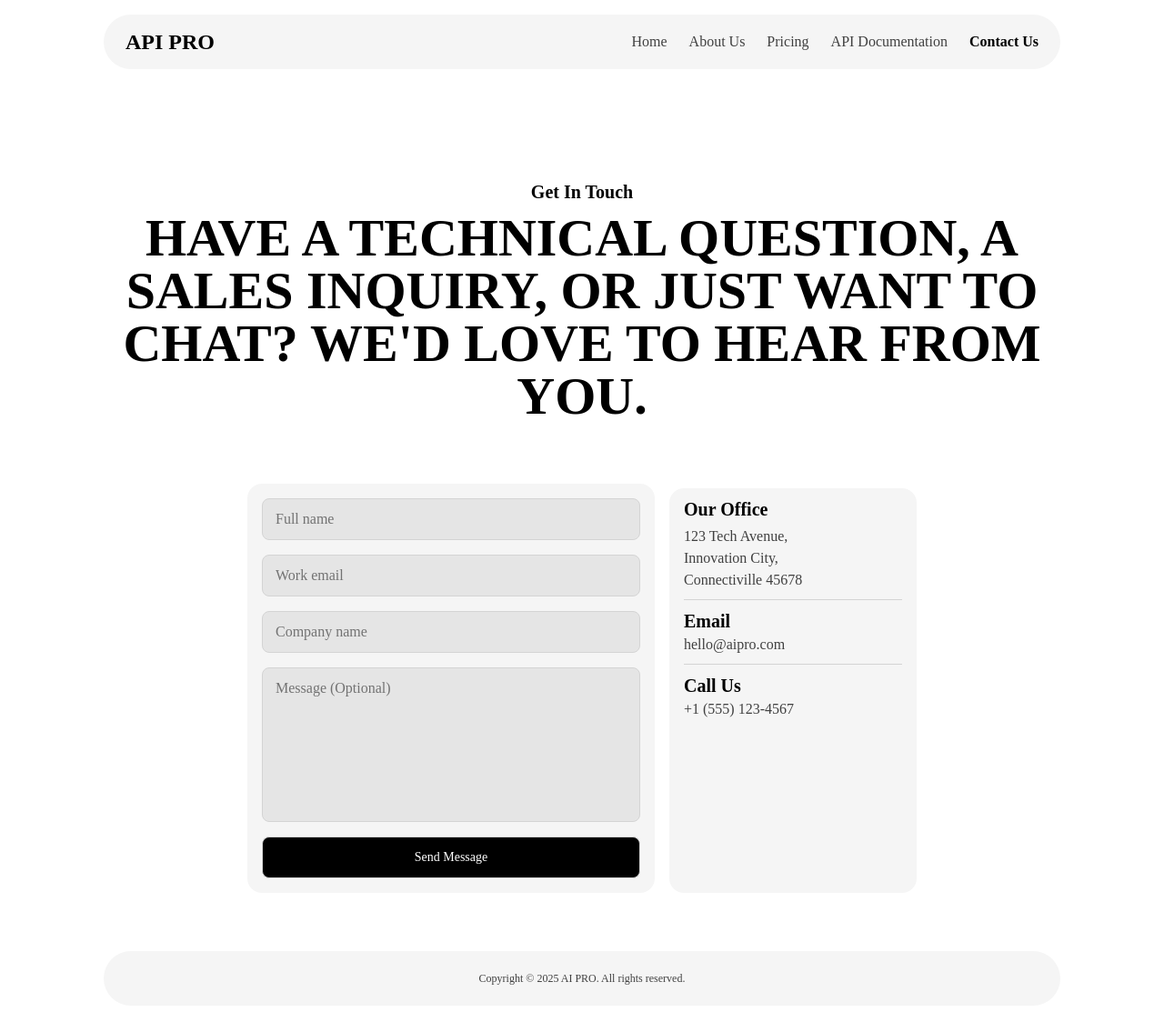
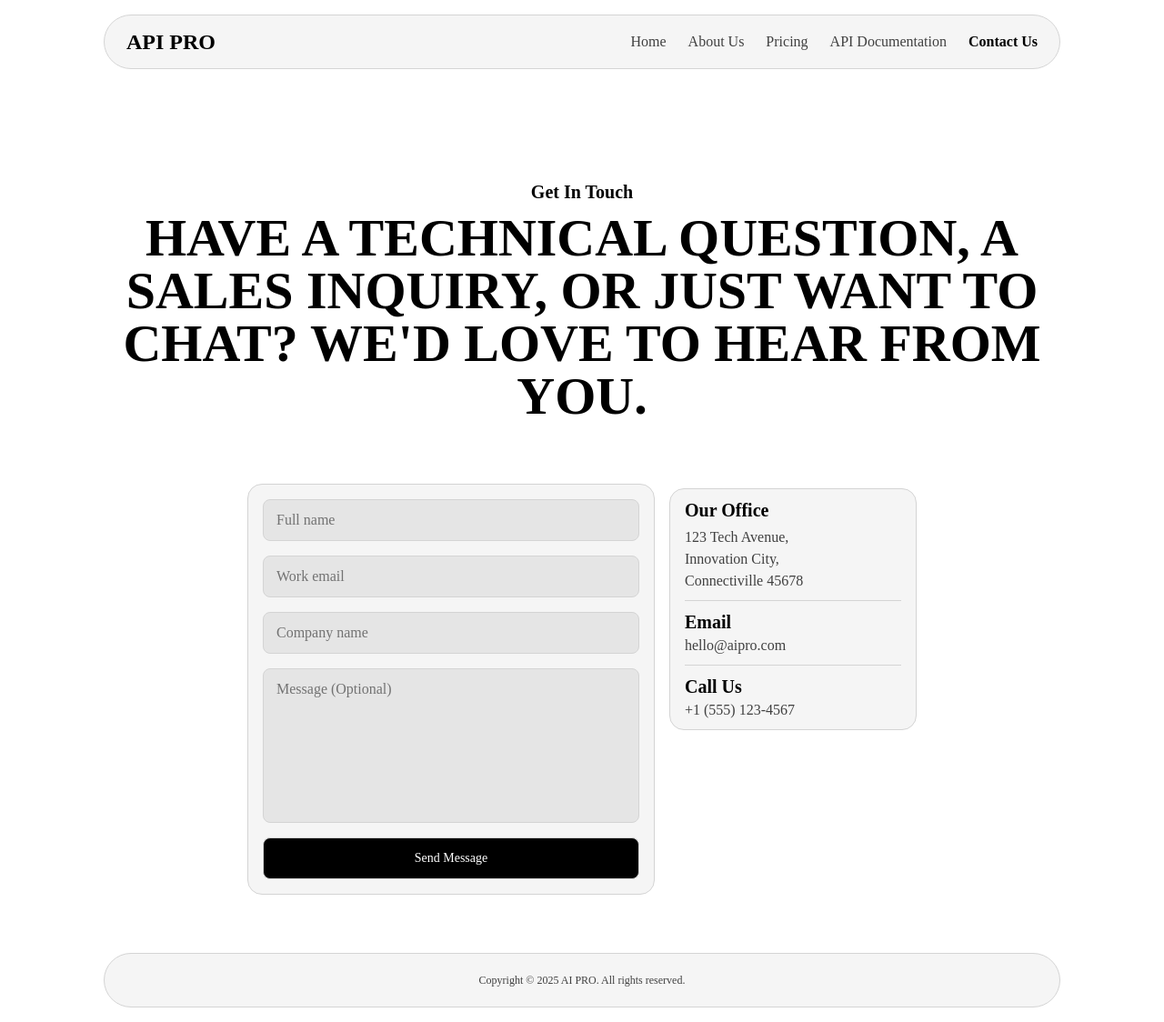
Before and after one commit to ilhamifham/task-by-hsenidmobile, a Vue app: page /contact-us in a window 1280 px wide. Shown: the whole page at 91% size. Built offline with nearby package versions, Linux system fonts and the light colour scheme; a web font is replaced by a local one.

Commit message:
Styles some components

```diff
--- a/src/components/Card.vue
+++ b/src/components/Card.vue
@@ -8,7 +8,7 @@ defineProps({
 </script>
 
 <template>
-    <li :class="`bg-neutral-100 p-4 rounded-2xl mb-4 last:mb-0 md:mb-0 md:w-90 xl:w-85 ${customClass}`">
+    <li :class="`bg-neutral-100 p-4 rounded-2xl mb-4 last:mb-0 md:mb-0 md:w-90 xl:w-85 border border-neutral-300 ${customClass}`">
         <slot />
     </li>
 </template>
--- a/src/components/Footer.vue
+++ b/src/components/Footer.vue
@@ -1,6 +1,6 @@
 <template>
     <footer class="p-4">
-        <div class="bg-neutral-100 p-2 px-6 flex items-center justify-center rounded-full h-15 max-w-[65.75rem] mx-auto text-xs text-center">
+        <div class="bg-neutral-100 p-2 px-6 flex items-center justify-center rounded-full h-15 max-w-[65.75rem] mx-auto text-xs text-center border border-neutral-300">
             Copyright © 2025 AI PRO. All rights reserved.
         </div>
     </footer>
--- a/src/components/Header.vue
+++ b/src/components/Header.vue
@@ -48,7 +48,7 @@ onUnmounted(() => {
 
 <template>
     <header class="p-4 sticky top-0">
-        <div class="bg-neutral-100 p-2 pl-6 flex items-center justify-between rounded-full relative h-15 max-w-[65.75rem] mx-auto lg:pr-6">
+        <div class="bg-neutral-100 p-2 pl-6 flex items-center justify-between rounded-full relative h-15 max-w-[65.75rem] mx-auto border border-neutral-300 lg:pr-6">
             <RouterLink to="/" class="font-bold text-2xl text-black">API PRO</RouterLink>
             <button @click.stop="handleToggleNav" class="bg-black text-white border border-neutral-300 rounded-full transition-[background-color] duration-300 hover:bg-neutral-200 hover:text-black lg:hidden">
                 <svg v-if="isToggleNav" viewBox="0 0 24 24" class="w-10 h-10">
@@ -62,7 +62,7 @@ onUnmounted(() => {
                 </svg>
                 <span class="sr-only">{{ isToggleNav ? "close" : "menu" }}</span>
             </button>
-            <nav :class="!isToggleNav && 'invisible opacity-0 overflow-hidden'" ref="navElement" class="absolute top-19 left-0 right-0 rounded-2xl bg-neutral-100 p-4 text-lg font-medium duration-300 lg:static lg:visible lg:overflow-visible lg:opacity-100 lg:p-0 lg:border-0 lg:rounded-none lg:duration-[0ms] lg:text-base">
+            <nav :class="!isToggleNav && 'invisible opacity-0 overflow-hidden'" ref="navElement" class="absolute top-19 left-0 right-0 rounded-2xl bg-neutral-100 p-4 text-lg border border-neutral-300 font-medium duration-300 lg:static lg:visible lg:overflow-visible lg:opacity-100 lg:p-0 lg:border-0 lg:rounded-none lg:duration-[0ms] lg:text-base">
                 <ul class="-mt-1.75 -mb-2 lg:flex lg:mt-0 lg:mb-0">
                     <li v-for="(link, index) in links" :key="index" class="mb-4.25 last:mb-0 transition-all duration-300 hover:text-black lg:mb-0 lg:mr-6 lg:last:mr-0">
                         <RouterLink @click="handleToggleNav" :to="link.url" active-class="font-bold text-black" class="block">{{ link.name }}</RouterLink>
--- a/src/views/ContactUsView.vue
+++ b/src/views/ContactUsView.vue
@@ -11,14 +11,14 @@ import Button from '../components/Button.vue';
             <H1>Have a technical question, a sales inquiry, or just want to chat? We'd love to hear from you.</H1>
         </div>
         <div class="md:flex md:gap-4 xl:justify-center">
-            <form class="bg-neutral-100 p-4 rounded-2xl text-black max-w-md mt-14.75 flex-1">
+            <form class="bg-neutral-100 p-4 rounded-2xl text-black max-w-md mt-14.75 flex-1 border border-neutral-300">
                 <input type="text" name="full-name" placeholder="Full name" class="block w-full bg-neutral-200 rounded-lg border border-neutral-300 py-2.5 px-3.5 mb-4">
                 <input type="email" name="email" placeholder="Work email" class="block w-full bg-neutral-200 rounded-lg border border-neutral-300 py-2.5 px-3.5 mb-4">
                 <input type="text" name="company-name" placeholder="Company name" class="block w-full bg-neutral-200 rounded-lg border border-neutral-300 py-2.5 px-3.5 mb-4">
                 <textarea name="message" placeholder="Message (Optional)" class="block w-full h-42.5 bg-neutral-200 rounded-lg border border-neutral-300 py-2.5 px-3.5 resize-none mb-4"></textarea>
                 <Button type="submit" custom-class="rounded-lg w-full">Send Message</Button>
             </form>
-            <address class="bg-neutral-100 p-4 rounded-2xl mt-8 not-italic md:mt-16 md:w-[17rem]">
+            <address class="bg-neutral-100 p-4 rounded-2xl mt-8 not-italic md:h-full md:mt-16 md:w-[17rem] border border-neutral-300">
                 <div class="border-b border-b-neutral-300">
                     <div class="text-black font-bold text-xl -mt-1.75 mb-1">Our Office</div>
                     <div class="mb-2.25">
@@ -33,7 +33,7 @@ import Button from '../components/Button.vue';
                 </div>
                 <div>
                     <div class="text-black font-bold text-xl mt-2.25">Call Us</div>
-                    <a href="tel:+15551234567" class="block -mb-2.25">+1 (555) 123-4567</a>
+                    <a href="tel:+15551234567" class="block -mb-1.75">+1 (555) 123-4567</a>
                 </div>
             </address>
         </div>
--- a/src/views/PricingView.vue
+++ b/src/views/PricingView.vue
@@ -54,7 +54,7 @@ const pricingPlans = [
             <Tagline>Start for free and scale as you go. No hidden fees, ever</Tagline>
         </div>
         <ul class="mt-16 md:flex md:flex-wrap md:gap-4 xl:mt-32">
-            <Card v-for="(pricingPlan, index) in pricingPlans" :key="index" class="relative flex flex-col max-w-80 mx-auto md:max-w-none">
+            <Card v-for="(pricingPlan, index) in pricingPlans" :key="index" class="relative -z-[1] flex flex-col max-w-80 mx-auto md:max-w-none">
                 <svg v-if="pricingPlan.mostPopular" width="40px" height="40px" viewBox="0 0 24 24" class="absolute right-4 top-0 bg-neutral-200 rounded-b-lg shadow-lg">
                     <path d="M11.5245 4.46353C11.6741 4.00287 12.3259 4.00287 12.4755 4.46353L13.9084 8.87336C13.9753 9.07937 14.1673 9.21885 14.3839 9.21885H19.0207C19.505 9.21885 19.7064 9.83866 19.3146 10.1234L15.5633 12.8488C15.3881 12.9761 15.3148 13.2018 15.3817 13.4078L16.8145 17.8176C16.9642 18.2783 16.437 18.6613 16.0451 18.3766L12.2939 15.6512C12.1186 15.5239 11.8814 15.5239 11.7061 15.6512L7.95488 18.3766C7.56303 18.6613 7.03578 18.2783 7.18546 17.8176L8.6183 13.4078C8.68524 13.2018 8.61191 12.9761 8.43667 12.8488L4.68544 10.1234C4.29358 9.83866 4.49497 9.21885 4.97933 9.21885H9.6161C9.83272 9.21885 10.0247 9.07937 10.0916 8.87336L11.5245 4.46353Z" stroke="#000000" stroke-linecap="round" stroke-linejoin="round" />
                 </svg>
```
